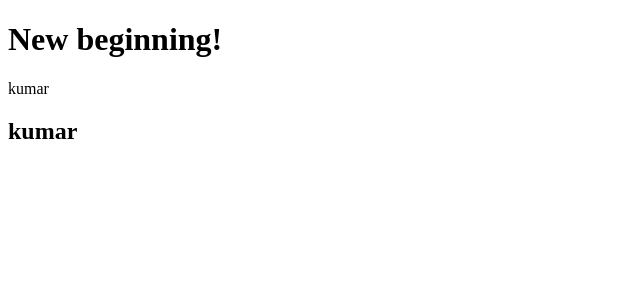
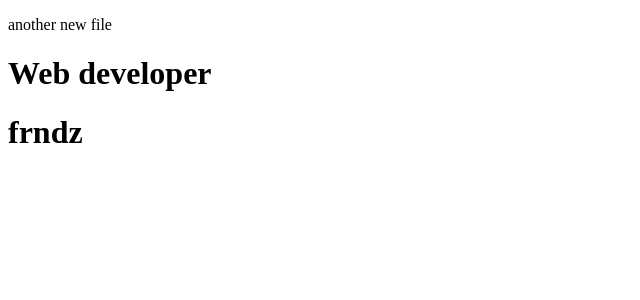
Before and after one commit to umasumathi57/JavaFullStack, a React (Create React App) app in the folder frontend/: page / in a window 1280 px wide. Shown: the top 300 px of the page, without its empty margins (0-640 px from the left). Built offline with nearby package versions, Linux system fonts and the light colour scheme.

Commit message:
User defined components

```diff
--- /dev/null
+++ b/frontend/src/App.js
@@ -0,0 +1,18 @@
+import React from "react";
+import Vj from "./sriuma";
+// function - normal n fatarrow
+
+// componet must be caps on first lettter
+
+export function App()
+{
+    return (
+    <p>another new file</p>
+    )
+}
+//export {App}
+// export default App
+export const Manoj=()=>{
+
+    return(<><h1>Web developer</h1><Vj/></>)
+}
--- a/frontend/src/index.js
+++ b/frontend/src/index.js
@@ -1,12 +1,12 @@
 import React from 'react'
 import ReactDom from 'react-dom'
+import { App, Manoj } from './App'
 
 //render-("what to show","where to show")
 ReactDom.render(
     <>
-    <h1>New beginning!</h1>
-    <p>kumar</p>
-    <h2>kumar</h2>
-    </>
+   <App/>
+   <Manoj/>
+   </>
     ,document.getElementById("root")
 )
--- /dev/null
+++ b/frontend/src/sriuma.js
@@ -0,0 +1,8 @@
+import React from "react";
+
+const Vj=()=>
+{
+    return(<h1>frndz</h1>)
+}
+
+export default Vj;
```
